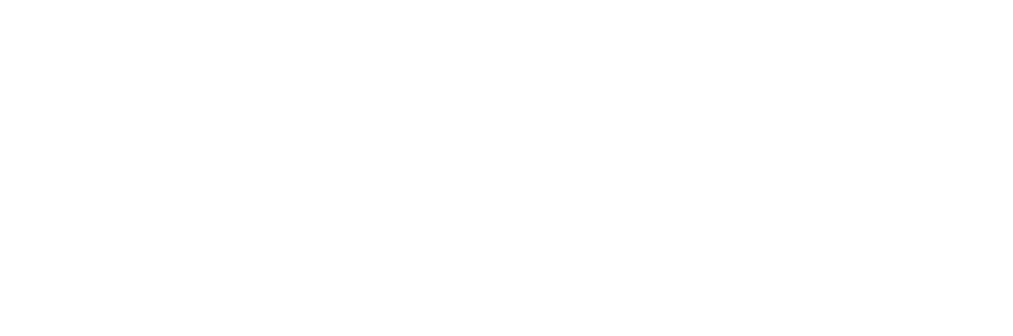
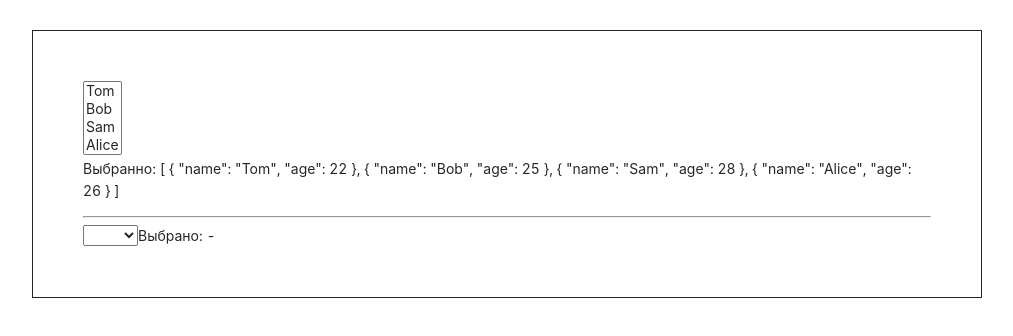
Before and after one commit to kicharr/testing-vue, a Vue app: page /3.2 in a window 1280 px wide. Before the commit this address had no page. Shown: the top 336 px of the page, without its empty margins (133-1146 px from the left). Built offline with nearby package versions, Linux system fonts and the light colour scheme.

Commit message:
add select lesson

```diff
--- a/src/pages/Chapter3/TheFirst3.vue
+++ b/src/pages/Chapter3/TheFirst3.vue
@@ -60,6 +60,22 @@
         </ul>
       </div>
 
+      <template>
+        <input type="radio" v-bind:value="user" v-model="selectedUsers">
+        <label>{{ user.name }}</label><br>
+      </template>
+      <span v-if="selectedUsers === null">Выбрано: {{selectedUsers.name}} - {{selectedUsers.age}}</span>
+      <hr>
+      <input type="radio" v-bind:value="{name:'Tom', age:22}" v-model="user">
+      <label>Tom</label>
+      <br>
+      <input type="radio" v-bind:value="{name:'Bob', age:25}" v-model="user">
+      <label>Bob</label>
+      <br>
+      <input type="radio" v-bind:value="{name:'Sam', age:28}" v-model="user">
+      <label>Sam</label>
+      <br>
+      <span>Выбрано: {{user.name}} - {{user.age}}</span>
     </div>
   </div>
 </template>
@@ -69,6 +85,7 @@
   name: "TheFirst3",
   data() {
     return {
+      user:'',
       login: '',
       password: '',
       date: '',
--- /dev/null
+++ b/src/pages/Chapter3/TheSecond3.vue
@@ -0,0 +1,58 @@
+<template>
+  <div class="wrapper">
+    <div class="lesson lesson13">
+      <select v-model="users" multiple>
+        <option>Tom</option>
+        <option>Bob</option>
+        <option>Sam</option>
+        <option>Alice</option>
+      </select>
+      <p>Выбранно: {{ users }}</p>
+      <hr>
+      <div>
+        <select v-model="selectedUser">
+          <option v-for="user in users" :key="user.id" v-bind:value="user">{{user.name}}</option>
+        </select>
+        <span>Выбрано: {{selectedUser.name}} - {{selectedUser.age}}</span>
+      </div>
+    </div>
+  </div>
+</template>
+
+<script>
+export default {
+  name: "TheSecond3",
+  data() {
+    return{
+      user: '',
+      users:[
+        {name:'Tom', age:22},
+        {name:'Bob', age:25},
+        {name:'Sam', age:28},
+        {name:'Alice', age:26}
+      ],
+      selectedUser: ''
+    }
+  }
+}
+</script>
+
+<style scoped>
+.wrapper {
+  display: flex;
+  flex-direction: column;
+  align-items: center;
+
+  padding: 25px;
+  max-width: 1000px;
+  width: 100%;
+  margin: 0 auto;
+}
+
+.lesson {
+  width: 100%;
+  border: 1px solid;
+  padding: 50px;
+  margin: 5px 0;
+}
+</style>
--- a/src/router/index.js
+++ b/src/router/index.js
@@ -11,7 +11,7 @@
 import TheFirst2 from "@/pages/Chapter2/TheFirst2";
 import TheSecond2 from "@/pages/Chapter2/TheSecond2";
 import TheFirst3 from "@/pages/Chapter3/TheFirst3";
-
+import TheSecond3 from "@/pages/Chapter3/TheSecond3";
 
 
 
@@ -66,9 +66,12 @@
 		path:'/3.1',
 		name:'3.1',
 		component: TheFirst3
+	},
+	{
+		path:'/3.2',
+		name:'3.2',
+		component: TheSecond3
 	}
-
-
 ];
 
 // creating Vue-Router instance with normal history mode
```
